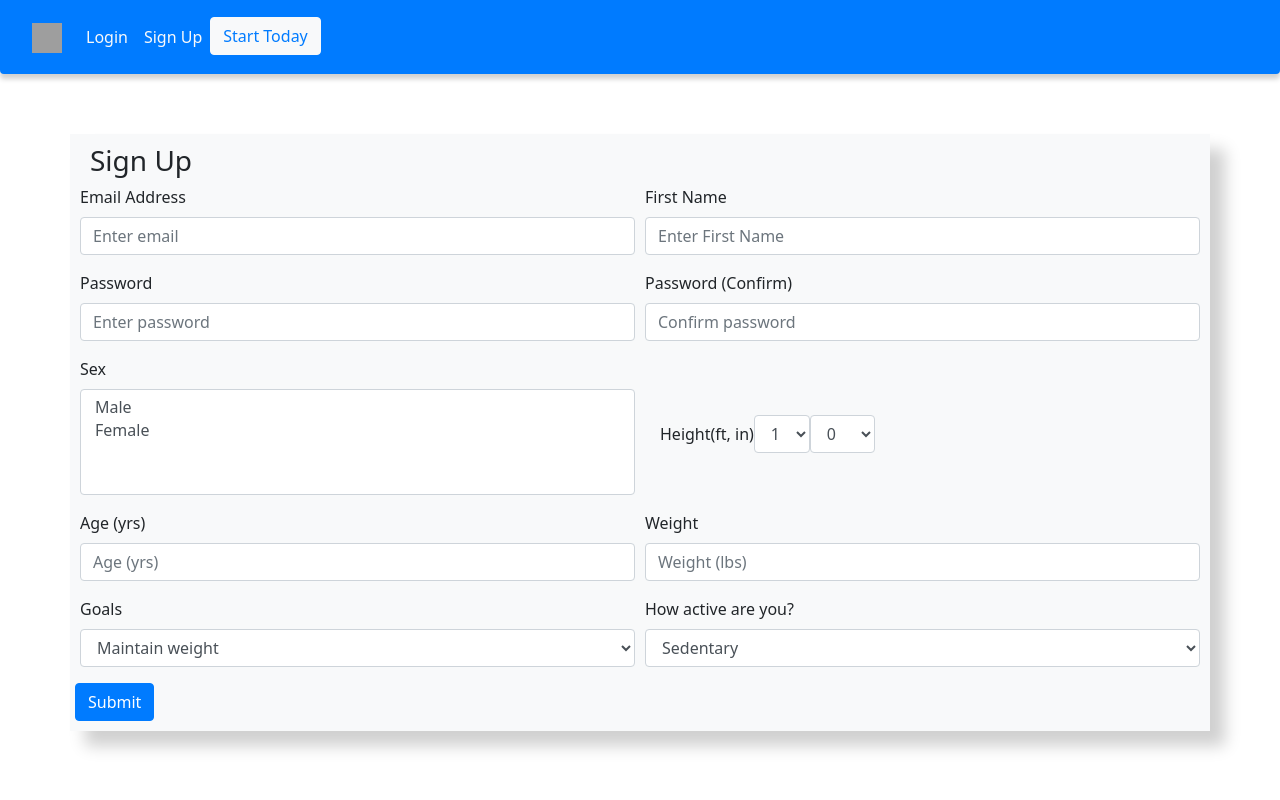
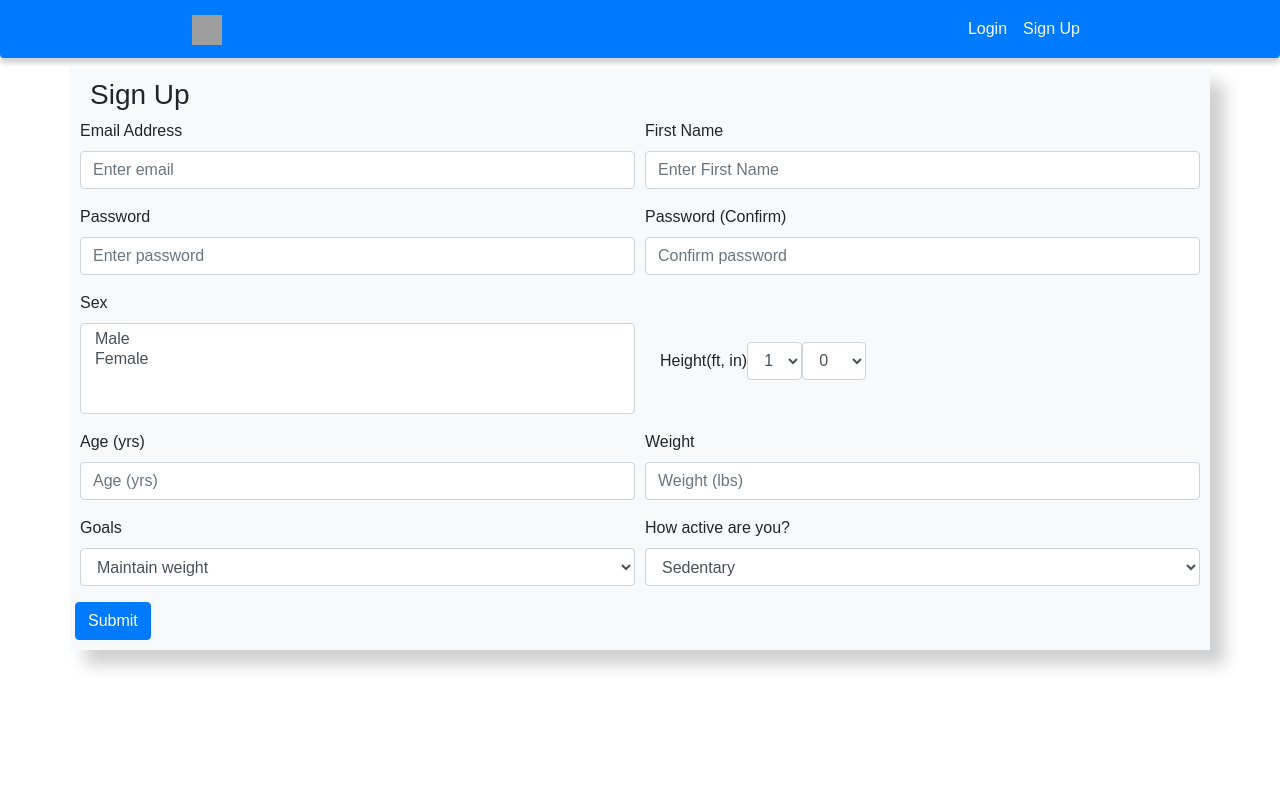
Before and after one commit to novoaj/Diet-Coach, a Flask app: page /sign-up in a window 1280 px wide. Run offline with Flask 3, Linux system fonts and the light colour scheme; some libraries are stand-ins or nearby versions; grey boxes are pictures that could not be loaded.

Commit message:
modified design elements: navbar and home page, created profile page

```diff
--- a/website/static/style.css
+++ b/website/static/style.css
@@ -2,7 +2,7 @@ img {
     background: transparent;
 }
 body{
-    font-family: system-ui;
+    font-family: Arial, Helvetica, sans-serif;
 }
 
 .outer-container {
@@ -18,8 +18,9 @@ body{
     overflow-y: scroll;
     /* overflow: auto; */
 }
-.container {
-    margin-top: 50px;
+#navbar{
+    padding-left: 15%;
+    padding-right: 15%;
 }
 .row{
     padding-top: 10px;
@@ -39,3 +40,12 @@ body{
 #navbar{
     box-shadow: 0px 5px 5px 0px rgba(209,209,209,1);
 }
+#weight-btn{
+    display:inline-flex;
+    align-content: flex-start;
+}
+#profile-item{
+    display: flex;
+    justify-content: center;
+    align-self: center;
+}
--- a/website/templates/base.html
+++ b/website/templates/base.html
@@ -22,22 +22,31 @@
 </head>
 <body>
     <nav class = "navbar navbar-expand-lg navbar-light bg-primary rounded-bottom" id = "navbar">
-      <div class = "navbar nav">
+      <button class="navbar-toggler navbar-toggler-right" type="button" data-toggle="collapse" data-target="#navbar-content" aria-controls="navbar-content" aria-expanded="false" aria-label="Toggle navigation">
+        <span class="navbar-toggler-icon"></span>
+      </button>
       <a class="navbar-brand" href = "#">
         <img src = "https://upload.wikimedia.org/wikipedia/en/6/63/MyFitnessPal_Logo.png" width = "30" height = "30" alt = "">
       </a>
-        <button class="navbar-toggler" type="button" data-toggle="collapse" data-target="#navbarSupportedContent" aria-controls="navbarSupportedContent" aria-expanded="false" aria-label="Toggle navigation">
-          <span class="navbar-toggler-icon"></span>
-        </button>
-
-        <div class = "collapse navbar-collapse" id="navbarSupportedContent" >
-          <ul class = "navbar-nav mr-auto">
+      <div class="collapse navbar-collapse justify-content-between" id = "navbar-content">
+        <ul class = "navbar-nav">
           {% if user.is_authenticated %}
           <li class = "nav-item">
-              <a class = "nav-link text-light" id = "home" href = "/">Home</a>
+            <a class = "nav-link text-light" id = "home" href = "/">
+              <i class="fa-solid fa-house"></i>
+            </a>
+          </li>
+          {% endif %}
+        </ul>
+        <ul class = "navbar-nav">
+          {% if user.is_authenticated %}
+          <li class = "nav-item">
+            <a class = "nav-link text-light" id = "logout" href = "/logout">Logout</a>
           </li>
           <li class = "nav-item">
-              <a class = "nav-link text-light" id = "logout" href = "/logout">Logout</a>
+            <a class = "nav-link text-light" id = "profile" href = "/profile">
+              <i class="fa-solid fa-user"></i>
+            </a>
           </li>
           {% else %}
           <li class = "nav-item">
@@ -46,12 +55,8 @@
           <li class = "nav-item">
             <a class = "nav-item nav-link text-light" id = "signUp" href = "/sign-up">Sign Up</a>
           </li>
-            <li class = "nav-item">
-              <button class = "btn btn-light bg-light rounded ml-auto text-primary" type = "button">Start Today</button>
-            </li>
           {% endif %}
         </ul>
-        </div>
       </div>
 
     </nav>
@@ -99,5 +104,8 @@
         type = "text/javascript"
         src = "{{ url_for('static',filename='index.js')}}"
       ></script>
+      <script
+        src="https://kit.fontawesome.com/8be503695d.js" crossorigin="anonymous"
+        ></script>
 </body>
 </html>
```
Also changed, not shown: website/templates/home.html (+9 -8 lines), website/templates/profile.html (+21 -0 lines), website/views.py (+15 -1 lines). Lines whose indentation alone changed are shown as unchanged.
